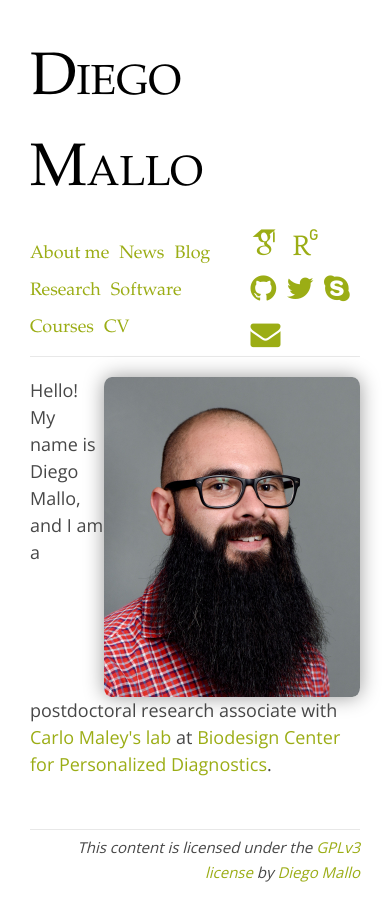
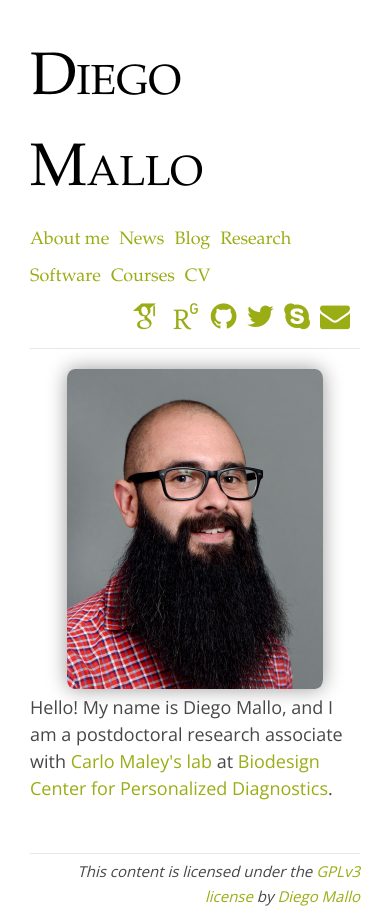
Before and after one commit to adamallo/dmalloweb.github.io, a Jekyll site: the page built from index.html, in a window 390 px wide. Built offline with Jekyll 4.4.1, drawn with Linux system fonts in a browser that asks for light colours; some web fonts are replaced.

Commit message:
Improvements in responsiveness

```diff
--- a/index.html
+++ b/index.html
@@ -3,6 +3,6 @@ layout: default
 ---
 <h1 class="hidden">About me</h1>
 <article>
-  <img class="rounded shadowed" style="float:right" src="{{ "/images/dm_portrait.jpg" | relative_url }}" width=256>
+  <p><img class="rounded shadowed img_256" src="{{ "/images/dm_portrait.jpg" | relative_url }}" width=256></p>
   Hello! My name is Diego Mallo, and I am a postdoctoral research associate with <a href="http://www.maleylab.org/">Carlo Maley's lab</a> at <a href="https://biodesign.asu.edu/personalized-diagnostics">Biodesign Center for Personalized Diagnostics</a>.
 </article>
--- a/stylesheets/styles.css
+++ b/stylesheets/styles.css
@@ -266,6 +266,12 @@ info {
 	font-size: smaller;
 }
 
+/* IMG */
+
+img.img_256 {
+	float:right;
+}
+
 /* Footer */
 footer {
   margin-top: 50px;
@@ -276,3 +282,27 @@ footer {
 	font-size: smaller;
 	font-style: italic;
 }
+
+/* Resposive options */
+
+@media screen and (max-width: 450px){
+	img.img_256{
+		float:none;
+		display:block;
+		margin: 0 auto;
+	}
+	.container
+	{
+	  display:block;
+		text-align: right;
+	}
+	nav {
+		display: inline-block;
+	}
+}
+
+@media screen and (max-width: 316px){
+	header, section.content, footer {
+		margin: 0 0;
+	}
+}
```
